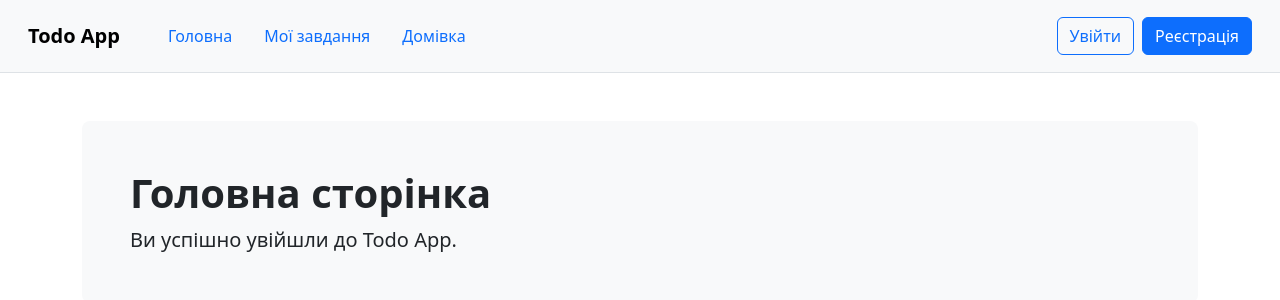
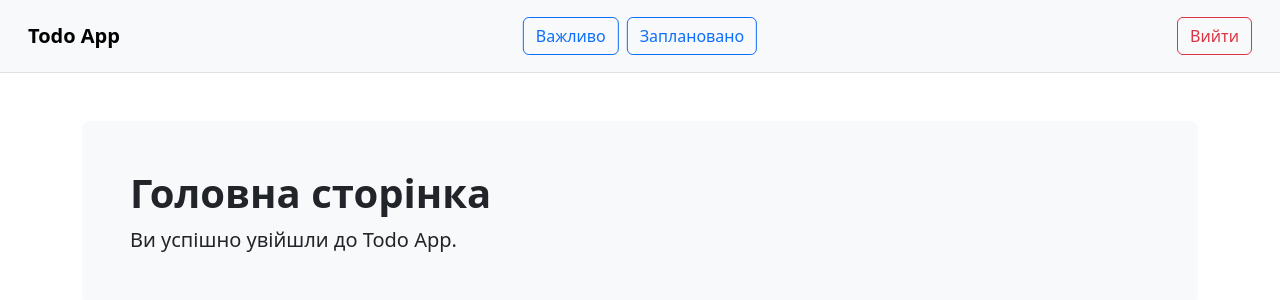
Before and after one commit to olehskomorokha/todo-app-frontend, an Angular app in the folder todo-app/: page /home in a window 1280 px wide. Shown: the top 300 px of the page. Built offline with nearby package versions, Linux system fonts and the light colour scheme; sample sign-in values are in the browser's storage.

Commit message:
change nav menu; add logout button

```diff
--- a/todo-app/src/app/app.routes.ts
+++ b/todo-app/src/app/app.routes.ts
@@ -1,5 +1,5 @@
 import { Routes } from '@angular/router';
-import { authGuard } from './auth/auth.guard';
+import { authGuard, guestGuard } from './auth/auth.guard';
 
 export const routes: Routes = [
   {
@@ -15,11 +15,13 @@ export const routes: Routes = [
   },
   {
     path: 'register',
+    canActivate: [guestGuard],
     loadComponent: () =>
       import('./auth/register/register').then(component => component.Register),
   },
   {
     path: 'login',
+    canActivate: [guestGuard],
     loadComponent: () =>
       import('./auth/login/login').then(component => component.Login),
   },
--- a/todo-app/src/app/auth/auth.guard.ts
+++ b/todo-app/src/app/auth/auth.guard.ts
@@ -8,3 +8,10 @@ export const authGuard: CanActivateFn = () => {
 
   return auth.isAuthenticated() ? true : router.createUrlTree(['/login']);
 };
+
+export const guestGuard: CanActivateFn = () => {
+  const auth = inject(Auth);
+  const router = inject(Router);
+
+  return auth.isAuthenticated() ? router.createUrlTree(['/home']) : true;
+};
--- a/todo-app/src/app/auth/auth.ts
+++ b/todo-app/src/app/auth/auth.ts
@@ -1,6 +1,6 @@
 import { isPlatformBrowser } from '@angular/common';
 import { HttpClient } from '@angular/common/http';
-import { inject, Injectable, PLATFORM_ID } from '@angular/core';
+import { inject, Injectable, PLATFORM_ID, signal } from '@angular/core';
 import { tap } from 'rxjs';
 
 export interface RegisterRequest {
@@ -26,6 +26,7 @@ export class Auth {
   private readonly http = inject(HttpClient);
   private readonly platformId = inject(PLATFORM_ID);
   private readonly apiUrl = 'https://localhost:7225/api/User';
+  readonly authenticated = signal(this.getToken() !== null);
 
   register(data: RegisterRequest) {
     return this.http.post<void>(this.apiUrl, data);
@@ -36,6 +37,7 @@ export class Auth {
       tap(token => {
         if (isPlatformBrowser(this.platformId)) {
           localStorage.setItem('accessToken', token);
+          this.authenticated.set(true);
         }
       }),
     );
@@ -44,6 +46,7 @@ export class Auth {
   logout(): void {
     if (isPlatformBrowser(this.platformId)) {
       localStorage.removeItem('accessToken');
+      this.authenticated.set(false);
     }
   }
 
@@ -56,6 +59,6 @@ export class Auth {
   }
 
   isAuthenticated(): boolean {
-    return this.getToken() !== null;
+    return this.authenticated();
   }
 }
--- a/todo-app/src/app/header/header.css
+++ b/todo-app/src/app/header/header.css
@@ -2,10 +2,25 @@
   display: block;
 }
 
-@media (max-width: 767.98px) {
-  .main-nav {
+.navbar .container-fluid {
+  position: relative;
+}
+
+.task-nav {
+  position: absolute;
+  left: 50%;
+  transform: translateX(-50%);
+}
+
+@media (max-width: 575.98px) {
+  .task-nav {
+    position: static;
     order: 3;
     width: 100%;
-    overflow-x: auto;
+    transform: none;
+  }
+
+  .task-nav .btn {
+    flex: 1;
   }
 }
--- a/todo-app/src/app/header/header.html
+++ b/todo-app/src/app/header/header.html
@@ -2,12 +2,23 @@
   <div class="container-fluid d-flex flex-wrap gap-3">
     <a routerLink="/" class="navbar-brand fw-bold mb-0">Todo App</a>
 
-    <nav class="main-nav nav flex-nowrap" aria-label="Основна навігація">
-      <a routerLink="/" class="nav-link text-nowrap">Головна</a>
-      <a routerLink="/tasks" class="nav-link text-nowrap">Мої завдання</a>
-      <a routerLink="/home" class="nav-link text-nowrap">Домівка</a>
+    @if (auth.authenticated()) {
+      <nav class="task-nav d-flex gap-2" aria-label="Фільтри завдань">
+        <a
+          routerLink="/home"
+          [queryParams]="{ filter: 'important' }"
+          class="btn btn-outline-primary"
+        >Важливо</a>
+        <a
+          routerLink="/home"
+          [queryParams]="{ filter: 'scheduled' }"
+          class="btn btn-outline-primary"
+        >Заплановано</a>
       </nav>
-
+      <button type="button" class="btn btn-outline-danger ms-auto" (click)="logout()">
+        Вийти
+      </button>
+    } @else {
       <nav class="d-flex gap-2 ms-auto" aria-label="Авторизація">
         <a
           routerLink="/login"
@@ -20,5 +31,6 @@
           class="btn btn-primary"
         >Реєстрація</a>
       </nav>
+    }
   </div>
 </header>
--- a/todo-app/src/app/header/header.ts
+++ b/todo-app/src/app/header/header.ts
@@ -1,5 +1,6 @@
 import { Component } from '@angular/core';
-import { RouterLink, RouterLinkActive } from '@angular/router';
+import { Router, RouterLink, RouterLinkActive } from '@angular/router';
+import { Auth } from '../auth/auth';
 
 @Component({
   selector: 'app-header',
@@ -7,4 +8,14 @@ import { RouterLink, RouterLinkActive } from '@angular/router';
   templateUrl: './header.html',
   styleUrl: './header.css',
 })
-export class Header {}
+export class Header {
+  constructor(
+    readonly auth: Auth,
+    private readonly router: Router,
+  ) {}
+
+  logout(): void {
+    this.auth.logout();
+    void this.router.navigateByUrl('/login');
+  }
+}
```
Lines whose indentation alone changed are shown as unchanged.
